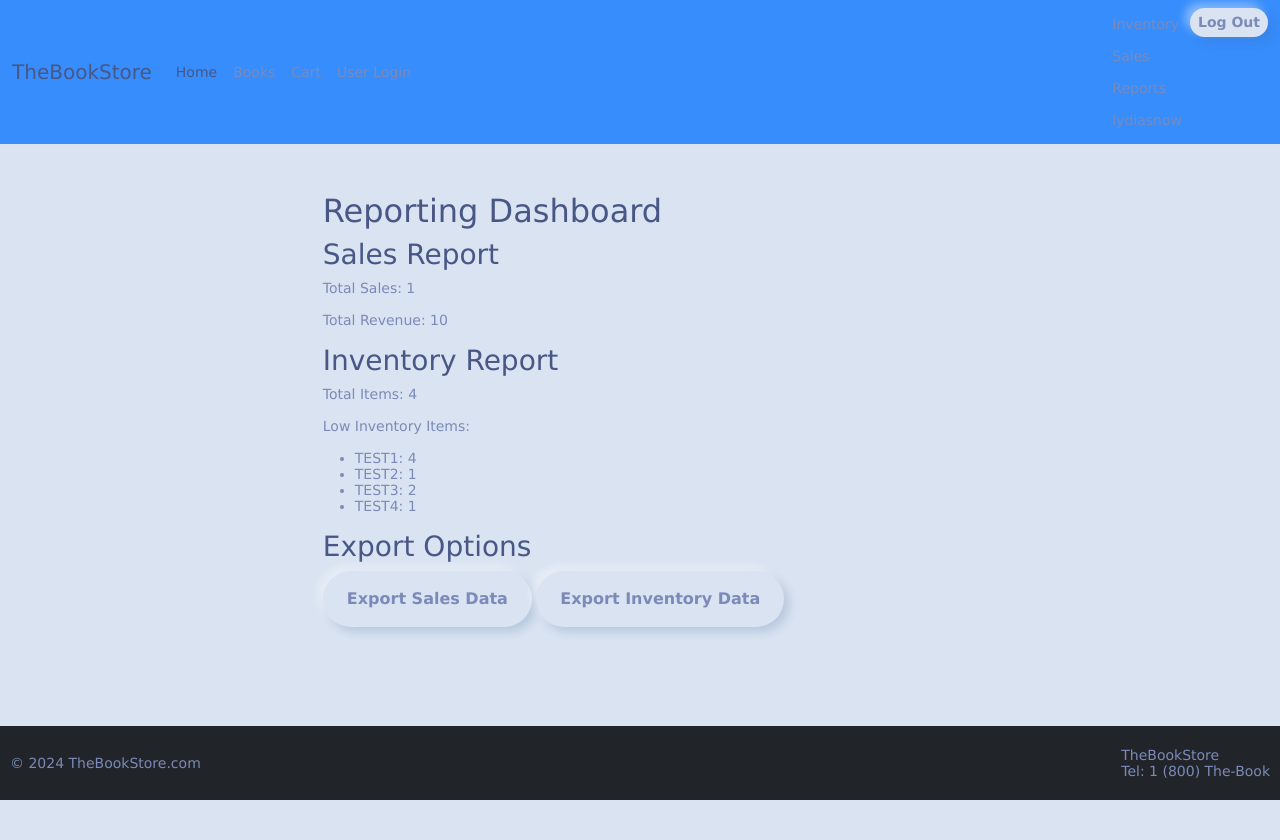
After one commit to lydiaahope/inventory_management, a Django app: page /reports/ in a window 1280 px wide. The commit adds this page. Run offline with Django 5.2, Linux system fonts and the light colour scheme; a user stored in the database is signed in; data comes from the database, SQL or seed files in the repository; tables that the repository leaves empty hold one stand-in row (values such as "Sample post").

Commit message:
Added reporting for

```diff
--- a/inventory/templates/inventory/navigation.html
+++ b/inventory/templates/inventory/navigation.html
@@ -24,8 +24,15 @@
 			<ul class="navbar-nav">
 				{% if user.is_authenticated %}
 					<li class="nav-item"> <!-- creates list item -->
+						<a class="nav-link" href="{% url 'dashboard' %}">Inventory</a>
+
+						<a class="nav-link" href="{% url 'sale_list' %}">Sales</a>
+
+    					<a class="nav-link" href="{% url 'report' %}">Reports</a>
+
 						<a class="nav-link" href="{% url 'dashboard' %}">{{ user.username }}</a>
 					</li>
+
 
 					<form action="{% url 'logout' %}" method="post">
 						{% csrf_token %}
--- /dev/null
+++ b/inventory/templates/inventory/report.html
@@ -0,0 +1,33 @@
+{% extends 'inventory/base.html' %}
+
+{% block content %}
+
+<div class="content-height">
+    <div class="row">
+        <div class="col-11 col-md-6 mx-auto mt-5">
+            <h2>Reporting Dashboard</h2>
+
+            <h3>Sales Report</h3>
+            <p>Total Sales: {{ total_sales }}</p>
+            <p>Total Revenue: {{ total_revenue }}</p>
+
+            <h3>Inventory Report</h3>
+            <p>Total Items: {{ total_items }}</p>
+            <p>Low Inventory Items:</p>
+            <ul>
+                {% for item in low_inventory_items %}
+                    <li>{{ item.name }}: {{ item.quantity }}</li>
+                {% endfor %}
+            </ul>
+
+<!-- Add other report sections as needed -->
+
+        <h3>Export Options</h3>
+            <a href="{% url 'export_sales' %}" class="btn btn-primary">Export Sales Data</a>
+            <a href="{% url 'export_inventory' %}" class="btn btn-primary">Export Inventory Data</a>
+
+        </div>
+    </div>
+</div>
+
+{% endblock %}
--- a/inventory/urls.py
+++ b/inventory/urls.py
@@ -1,6 +1,6 @@
 from django.contrib import admin
 from django.urls import path
-from .views import Index, SignUpView, Dashboard, AddItem, EditItem, DeleteItem, OrderList, CreateOrder, SaleCreateView, SaleItemCreateView
+from .views import Index, SignUpView, Dashboard, AddItem, EditItem, DeleteItem, OrderList, CreateOrder, SaleCreateView, SaleItemCreateView, SaleListView, SaleDetailView, ReportView, export_sales, export_inventory
 from django.contrib.auth import views as auth_views
 
 urlpatterns = [
@@ -15,6 +15,11 @@ urlpatterns = [
     path('emp_login/', auth_views.LoginView.as_view(template_name='inventory/emp_login.html'), name='emp_login'),
     path('logout/', auth_views.LogoutView.as_view(template_name='inventory/logout.html'), name='logout'),
     path('sale/add/', SaleCreateView.as_view(), name = 'sale_add'),
-    path('sale/<int:sale_id>/add-item/', SaleItemCreateView.as_view(), name = 'sale_item_add')
+    path('sale/<int:sale_id>/add-item/', SaleItemCreateView.as_view(), name = 'sale_item_add'),
+    path('sales/', SaleListView.as_view(), name = 'sale_list'),
+    path('sales/<int:pk>/', SaleDetailView.as_view(), name = 'sale_detail'),
+    path('reports/', ReportView.as_view(), name = 'report'),
+    path('export_sales/', export_sales, name = 'export_sales'),
+    path('export_inventory/', export_inventory, name = 'export_inventory')
 ]
 # path('') points rootpath to Index.as_view() and loads index page
--- a/inventory/views.py
+++ b/inventory/views.py
@@ -1,12 +1,14 @@
 from django.shortcuts import render, redirect, get_object_or_404
 from django.urls import reverse_lazy
-from django.views.generic import TemplateView, View, CreateView, UpdateView, DeleteView
+from django.views.generic import TemplateView, View, CreateView, UpdateView, DeleteView, ListView
 from django.contrib.auth import authenticate, login
 from django.contrib.auth.mixins import LoginRequiredMixin
 from .forms import UserRegisterForm, InventoryItemForm, OrderForm, SaleForm, SaleItemForm
 from .models import InventoryItem, Author, Order, Sale, SaleItem
 from inventory_management.settings import LOW_QUANTITY
 from django.contrib import messages
+from django.http import HttpResponse
+from django.db import models
 
 #basic homepage with text
 class Index(TemplateView):
@@ -129,3 +131,67 @@ class SaleItemCreateView(LoginRequiredMixin, CreateView):
 	def form_valid(self, form):
 		form.instance.sale_id = self.kwargs['sale_id']
 		return super().form_valid(form)
+
+
+class SaleListView(LoginRequiredMixin, ListView):
+    model = Sale
+    template_name = 'inventory/sale_list.html'
+    context_object_name = 'sales'
+
+class SaleDetailView(LoginRequiredMixin, ListView):
+    model = SaleItem
+    template_name = 'inventory/sale_detail.html'
+    context_object_name = 'sale_items'
+
+    def get_queryset(self):
+        return SaleItem.objects.filter(sale_id=self.kwargs['pk'])
+
+class ReportView(LoginRequiredMixin, ListView):
+    model = Sale
+    template_name = 'inventory/report.html'
+    context_object_name = 'sales'
+
+    def get_context_data(self, **kwargs):
+        context = super().get_context_data(**kwargs)
+
+        # Sales data
+        total_sales = Sale.objects.count()
+        total_revenue = Sale.objects.aggregate(models.Sum('total_amount'))['total_amount__sum']
+        context['total_sales'] = total_sales
+        context['total_revenue'] = total_revenue
+
+        # Inventory data
+        total_items = InventoryItem.objects.count()
+        low_inventory_items = InventoryItem.objects.filter(quantity__lte=5)  # Adjust threshold as needed
+        context['total_items'] = total_items
+        context['low_inventory_items'] = low_inventory_items
+
+        # Add other necessary context data for reporting
+        return context
+
+def export_sales(request):
+	# Create the HttpResponse object with the appropriate CSV header.
+	response = HttpResponse(context_type = 'text/csv')
+	response['Content-Disposition'] = 'attachment; filename="sales.csv"'
+
+	writer = csv.writer(response)
+	writer.writerow(['Customer Name', 'Total Amount', 'Date'])
+
+	sales = Sale.objects.all().values_list('customer_name', 'total_amount', 'date')
+	for sale in sales:
+		writer.writerow(sale)
+
+	return response
+
+def export_inventory(request): #exports inventory data
+	response = HttpResponse(content_type='text/csv')
+	response['Content-Disposition'] = 'attachment; filename="inventory.csv"'
+
+	writer = csv.writer(response)
+	writer.writerow(['Item Name', 'Quantity'])
+
+	items = InventoryItem.objects.all().values_list('name', 'quantity')
+	for item in items:
+		writer.writerow(item)
+
+	return response
```
Also changed, not shown: inventory/templates/inventory/sale_list.html (added, +25 -0 lines), inventory/templates/inventory/sale_detail.html (added).
